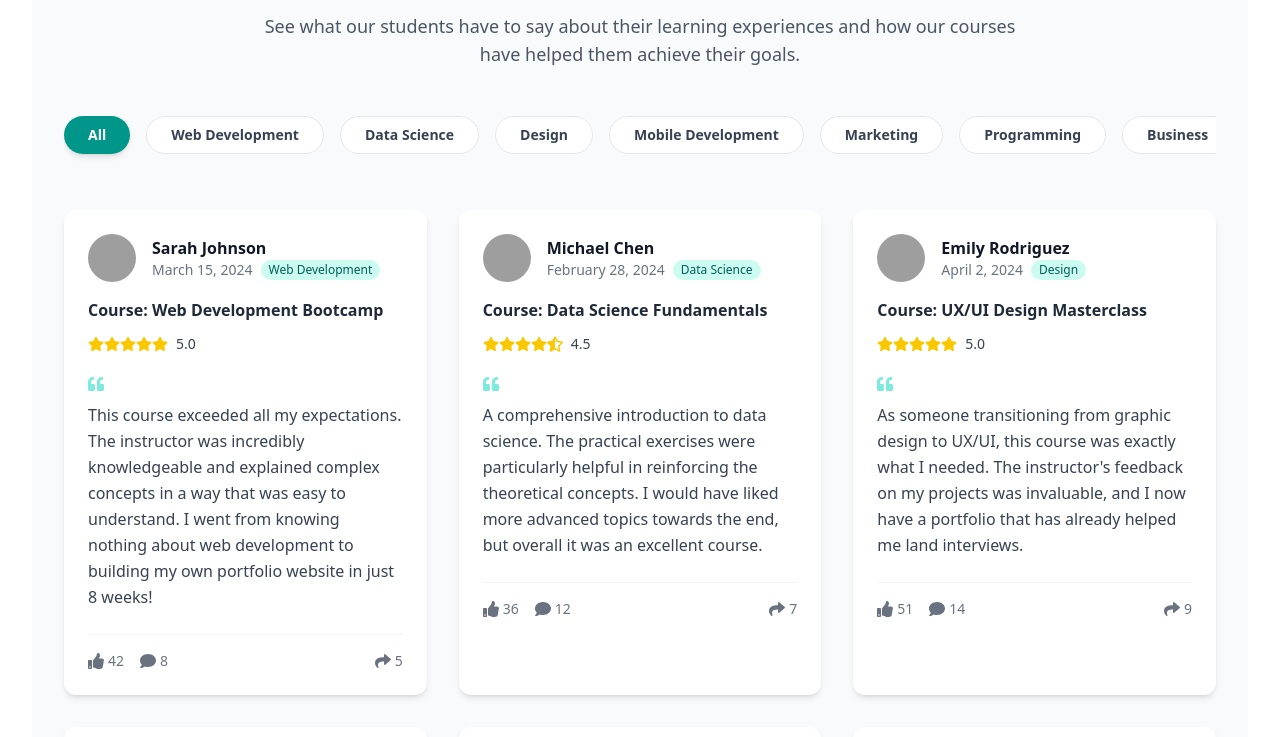
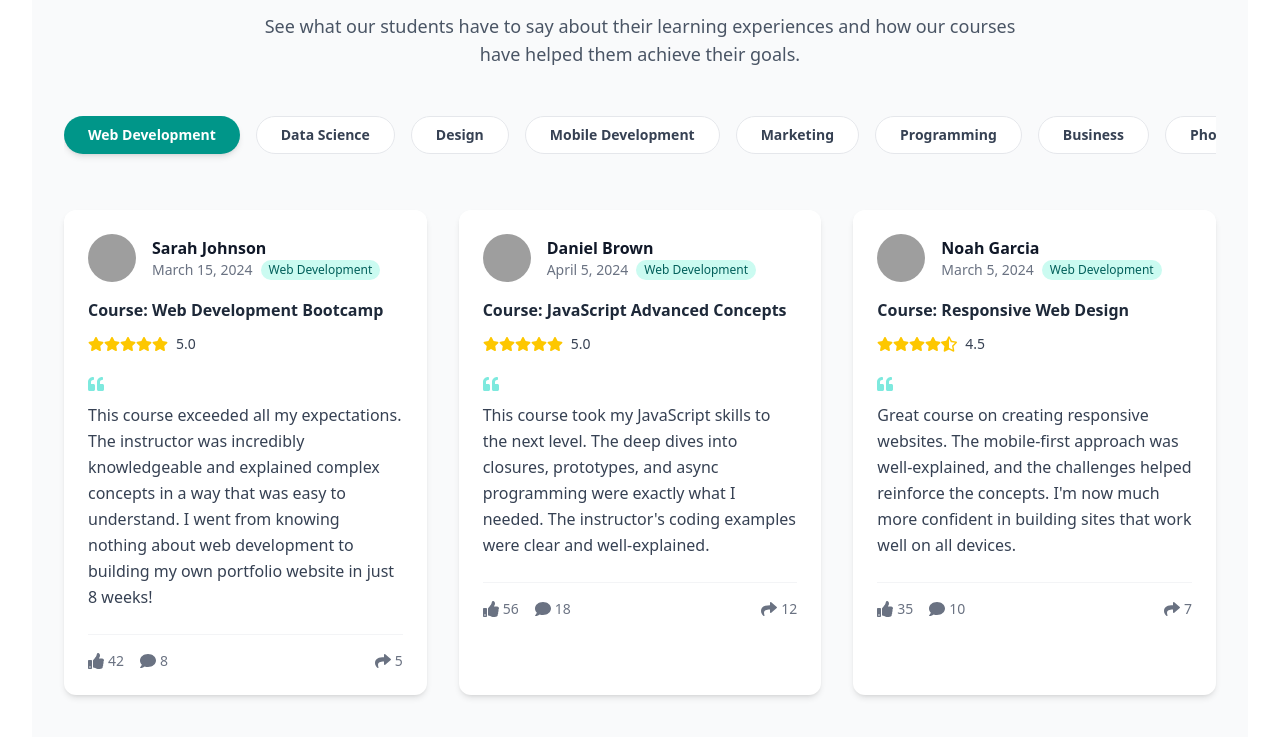
Before and after one commit to Ruchi-codes04/New-LMS-Frontend, a React (Vite) app: page / in a window 1280 px wide. Shown: the part 5337-6074 px from the top of the page. Built offline with nearby package versions, Linux system fonts and the light colour scheme; grey boxes are pictures that could not be loaded.

Commit message:
Remove 'All' filter option from courses and reviews sections

```diff
--- a/src/components/Reviews.jsx
+++ b/src/components/Reviews.jsx
@@ -2,7 +2,7 @@ import React, { useState } from 'react';
 import { FaStar, FaStarHalfAlt, FaRegStar, FaQuoteLeft, FaThumbsUp, FaComment, FaShare } from 'react-icons/fa';
 
 const Reviews = () => {
-  const [activeCategory, setActiveCategory] = useState('All');
+  const [activeCategory, setActiveCategory] = useState('Web Development');
 
   // Sample review data
   const reviews = [
@@ -166,7 +166,6 @@ const Reviews = () => {
 
   // Categories for filtering
   const categories = [
-    'All',
     'Web Development',
     'Data Science',
     'Design',
@@ -181,9 +180,7 @@ const Reviews = () => {
   ];
 
   // Filter reviews based on active category
-  const filteredReviews = activeCategory === 'All'
-    ? reviews
-    : reviews.filter(review => review.category === activeCategory);
+  const filteredReviews = reviews.filter(review => review.category === activeCategory);
 
   // Function to render stars based on rating
   const renderStars = (rating) => {
--- a/src/components/SignUpPopup.jsx
+++ b/src/components/SignUpPopup.jsx
@@ -23,7 +23,7 @@ const SignUpPopup = () => {
     // Show popup every 15 seconds
     const interval = setInterval(() => {
       showSignUpPopup();
-    }, 15000);
+    }, 50000);
 
     // Show popup for the first time after 15 seconds
     const initialTimeout = setTimeout(() => {
--- a/src/pages/courses/AllCourses.jsx
+++ b/src/pages/courses/AllCourses.jsx
@@ -6,7 +6,7 @@ import MicrosoftAI from '../../components/MicrosoftAI';
 import FAQ from '../../components/FAQ';
 
 const AllCourses = () => {
-  const [activeCategory, setActiveCategory] = useState('all');
+  const [activeCategory, setActiveCategory] = useState('development');
   const [searchQuery, setSearchQuery] = useState('');
   const [showFilters, setShowFilters] = useState(false);
   const [currentPage, setCurrentPage] = useState(1);
@@ -337,7 +337,6 @@ const AllCourses = () => {
 
   // Categories for filter
   const categories = [
-    { id: 'all', name: 'All Courses' },
     { id: 'development', name: 'Development' },
     { id: 'data-science', name: 'Data Science' },
     { id: 'design', name: 'Design' },
@@ -366,7 +365,7 @@ const AllCourses = () => {
 
   // Filter courses based on active category, search query, and filters
   const filteredCourses = courses.filter(course => {
-    const matchesCategory = activeCategory === 'all' || course.category === activeCategory;
+    const matchesCategory = course.category === activeCategory;
     const matchesSearchQuery = matchesSearch(course);
     const matchesPrice = matchesPriceFilter(course);
     const matchesLevel = matchesLevelFilter(course);
--- a/src/pages/reviews/ReviewTemplate.jsx
+++ b/src/pages/reviews/ReviewTemplate.jsx
@@ -4,7 +4,7 @@ import { FaStar, FaStarHalfAlt, FaRegStar, FaQuoteLeft, FaThumbsUp, FaComment, F
 
 const ReviewTemplate = ({ category, description, source, externalLink }) => {
   const [sortBy, setSortBy] = useState('newest');
-  const [filter, setFilter] = useState('all');
+  const [filter, setFilter] = useState('participant');
 
   // Sample review data
   const allReviews = [
@@ -192,7 +192,6 @@ const ReviewTemplate = ({ category, description, source, externalLink }) => {
 
   // Filter reviews based on the category and filter type
   const filteredReviews = allReviews.filter(review => {
-    if (filter === 'all') return true;
     return review.type === filter;
   });
 
@@ -451,16 +450,7 @@ const ReviewTemplate = ({ category, description, source, externalLink }) => {
             <div className="col-span-1">
               <h3 className="text-xl font-semibold text-gray-900 mb-4">Filter Reviews</h3>
               <div className="space-y-3">
-                <button
-                  onClick={() => setFilter('all')}
-                  className={`w-full text-left px-4 py-2 rounded-md transition-colors ${
-                    filter === 'all'
-                      ? 'bg-teal-600 text-white'
-                      : 'bg-gray-100 text-gray-700 hover:bg-gray-200'
-                  }`}
-                >
-                  All Reviews
-                </button>
+
                 <button
                   onClick={() => setFilter('participant')}
                   className={`w-full text-left px-4 py-2 rounded-md transition-colors ${
```
